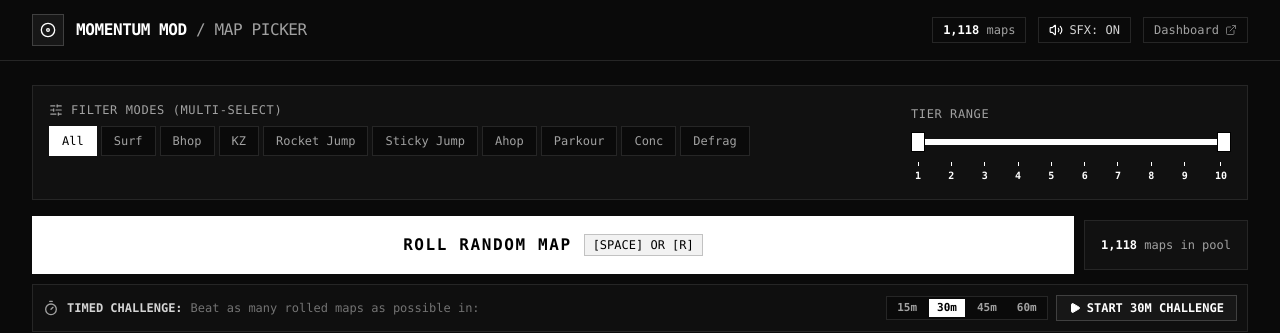
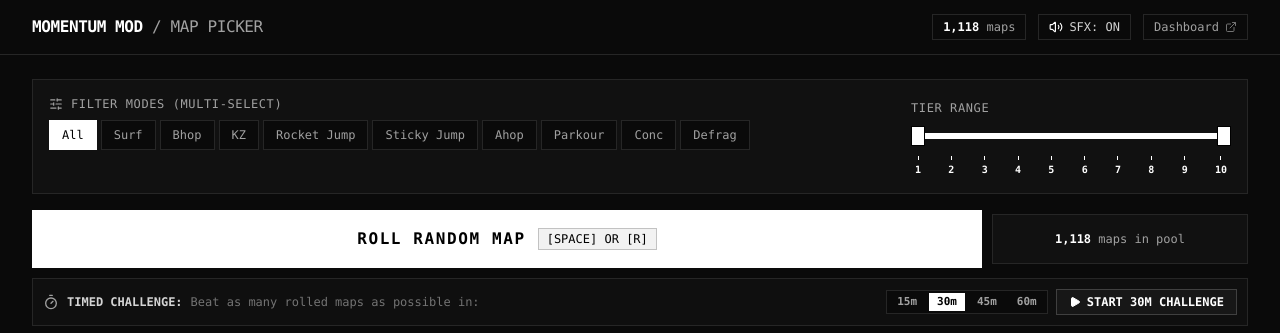
Before and after one commit to lukewae/momentum-random-maps, a Next.js app: page / in a window 1280 px wide. Shown: the top 333 px of the page. Built offline with nearby package versions, Linux system fonts and the light colour scheme.

Commit message:
fix: lock status counter width to prevent roll button resize and remove top-left logo icon

```diff
--- a/src/components/Header.tsx
+++ b/src/components/Header.tsx
@@ -1,7 +1,7 @@
 'use client';
 
 import React, { useState, useEffect } from 'react';
-import { Volume2, VolumeX, ExternalLink, Disc } from 'lucide-react';
+import { Volume2, VolumeX, ExternalLink } from 'lucide-react';
 import { soundFx } from '@/lib/audio';
 
 interface HeaderProps {
@@ -23,18 +23,11 @@
   return (
     <header className="border-b border-neutral-800 bg-[#0a0a0a] sticky top-0 z-30 px-4 sm:px-6 lg:px-8 py-3.5">
       <div className="max-w-7xl mx-auto flex items-center justify-between">
-        {/* Brand */}
-        <div className="flex items-center gap-3">
-          <div className="w-8 h-8 flex items-center justify-center bg-neutral-900 border border-neutral-700 text-white">
-            <Disc className="w-4 h-4" />
-          </div>
-          <div>
-            <div className="flex items-center gap-2">
-              <h1 className="text-sm sm:text-base font-bold tracking-tight text-white font-mono uppercase">
-                Momentum Mod <span className="text-neutral-400 font-normal">/ Map Picker</span>
-              </h1>
-            </div>
-          </div>
+        {/* Brand Text Only */}
+        <div>
+          <h1 className="text-sm sm:text-base font-bold tracking-tight text-white font-mono uppercase">
+            Momentum Mod <span className="text-neutral-400 font-normal">/ Map Picker</span>
+          </h1>
         </div>
 
         {/* Header Right Actions */}
--- a/src/components/HeroRandomizer.tsx
+++ b/src/components/HeroRandomizer.tsx
@@ -443,8 +443,8 @@
                 </span>
               </button>
 
-              {/* Status Counter */}
-              <div className="flex items-center justify-between sm:justify-start gap-3 text-xs font-mono text-neutral-400 px-4 py-4 bg-[#111111] border border-neutral-800 whitespace-nowrap">
+              {/* Status Counter (Locked Width) */}
+              <div className="w-full sm:w-64 flex-shrink-0 flex items-center justify-between sm:justify-center gap-3 text-xs font-mono text-neutral-400 px-4 py-4 bg-[#111111] border border-neutral-800 tabular-nums">
                 <div>
                   <span className="text-white font-semibold">{filteredPoolCount.toLocaleString()}</span> maps in pool
                 </div>
```
